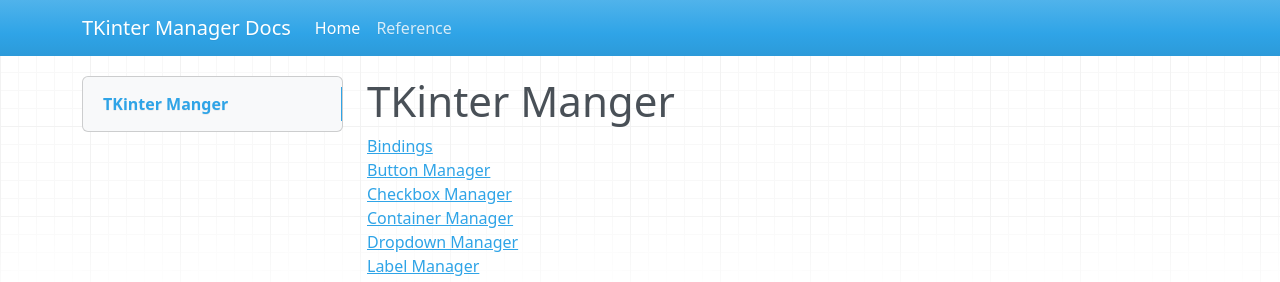
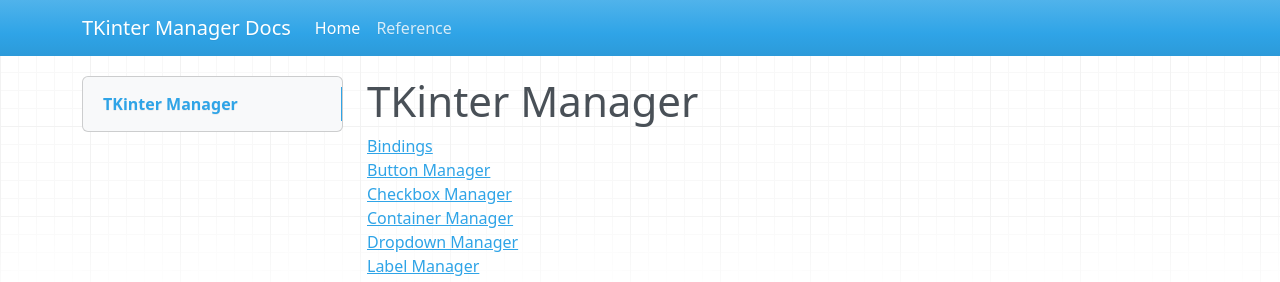
Before and after one commit to ScriptedChicken/TKinter-Manager, an MkDocs documentation site: the page built from docs/index.md, in a window 1280 px wide. Shown: the top 282 px of the page. Built offline with MkDocs 1.6.1, drawn with Linux system fonts in a browser that asks for light colours; nearby versions of some CDN libraries.

```diff
--- a/docs/index.md
+++ b/docs/index.md
@@ -1,4 +1,4 @@
-# TKinter Manger
+# TKinter Manager
 
 [Bindings](bindings.md)
 [Button Manager](button_manager.md)
```
Also changed, not shown: site/index.html, 1 other file.
